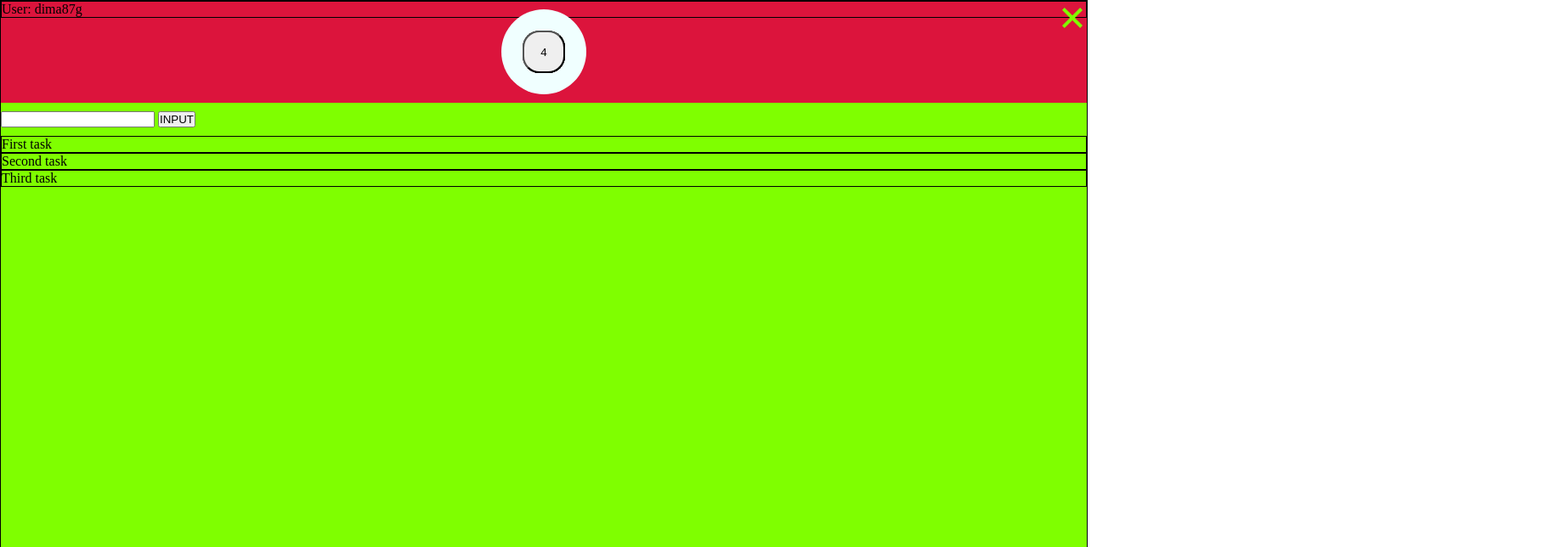
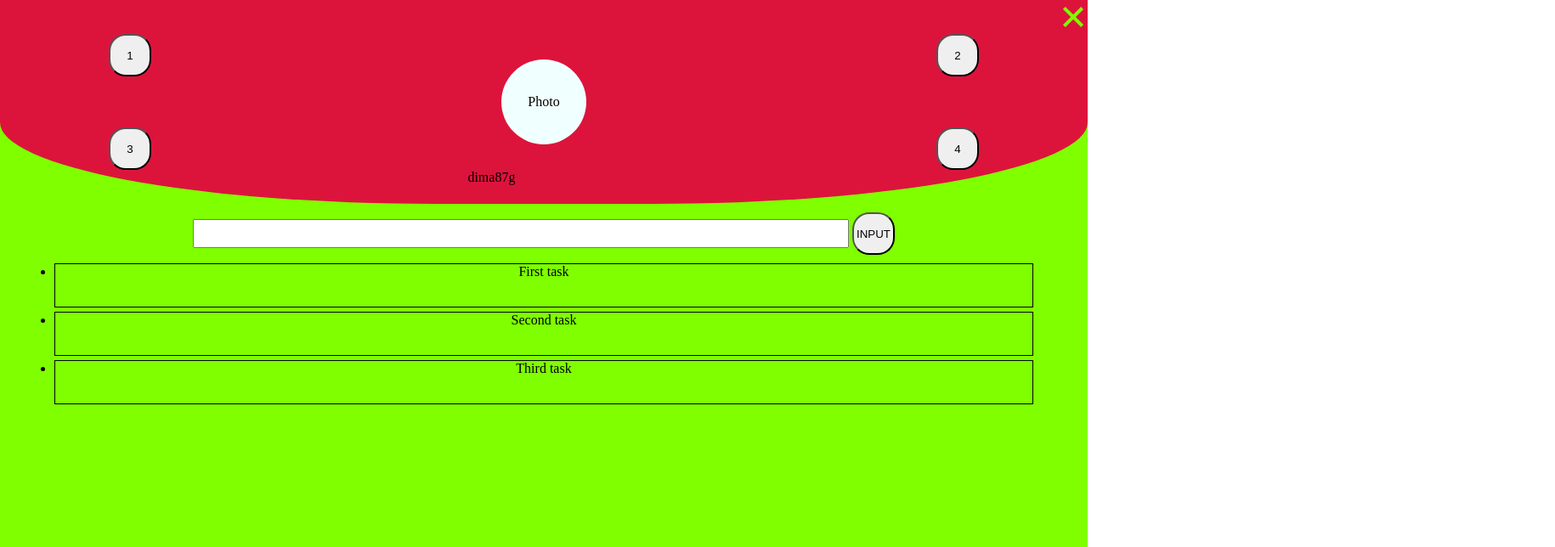
Before and after one commit to dima87g/todo_via_vue, a website: page index.html in a window 1280 px wide. Both pictures are taken after a click on the element 1259 px from the left and 21 px from the top of the page. Shown: the top 644 px of the page at 85% size, 1830 px wide, since content can reach past the window. Drawn offline with nearby package versions, Linux system fonts and the light colour scheme.

Commit message:
Made base UI template

```diff
--- a/index.html
+++ b/index.html
@@ -9,19 +9,21 @@
 <body>
 
 <div id="app">
-    <div id="header" class="header" v-bind:title="title">
-        <div id="burger_button" class="burger_button" v-bind:class="{burger_button_clicked: menu}" v-on:click="showMenu">
+    <div id="header" class="header" v-bind:class="headerClasses" v-bind:title="title">
+        <div id="burger_button" class="burger_button" v-bind:class="{burger_button_clicked: headerOpen}" v-on:click="openHeader">
             <div class="burger_button_stick"></div>
             <div class="burger_button_stick"></div>
             <div class="burger_button_stick"></div>
         </div>
-        <p id="user_name" class="user_name" v-bind:user_name="user_name">User: {{ user_name }}</p>
-        <div id="header_circle" class="header_circle"></div>
-        <button class="header_menu_buttons" type="button">1</button>
-        <button class="header_menu_buttons" type="button">2</button>
-        <button class="header_menu_buttons" type="button">3</button>
-        <button class="header_menu_buttons" type="button">4</button>
-        <div id="list_select_block" class="list_select_block" v-if="list_select">
+        <p id="user_name" class="user_name" v-bind:class="{menu_user_name: headerOpen}" v-bind:user_name="user_name" v-cloak>{{ user_name }}</p>
+        <div id="header_circle" class="header_circle" v-bind:class="{header_circle_showed: headerOpen}">
+            <p id="photo" class="photo">Photo</p>
+        </div>
+        <button class="header_menu_buttons header_menu_button1_showed" v-bind:class="{header_menu_button1_hide: !headerOpen}" v-cloak type="button">1</button>
+        <button class="header_menu_buttons header_menu_button2_showed" v-bind:class="{header_menu_button2_hide: !headerOpen}" v-cloak type="button">2</button>
+        <button class="header_menu_buttons header_menu_button3_showed" v-bind:class="{header_menu_button3_hide: !headerOpen}" v-cloak type="button">3</button>
+        <button class="header_menu_buttons header_menu_button4_showed" v-bind:class="{header_menu_button4_hide: !headerOpen}" v-cloak type="button">4</button>
+        <div id="list_select_block" class="list_select_block" v-if="list_select" v-cloak>
             <form name="list_select_menu_form">
                 <select name="list_select_menu" id="list_select_menu">
                     <option value="1">first</option>
@@ -32,10 +34,13 @@
             </form>
         </div>
     </div>
-    <form>
-        <label for="task_input_field"></label><input type="text" name="task_input_field" id="task_input_field" class="task_input_field" autocomplete="off" maxlength="255">
-        <button type="button" id="task_input_button" class="task_input_button">INPUT</button>
-    </form>
+    <div class="task_input_div">
+        <form>
+            <label for="task_input_field"></label><input type="text" name="task_input_field" id="task_input_field"
+                                                         class="task_input_field" autocomplete="off" maxlength="255">
+            <button type="button" id="task_input_button" class="task_input_button">INPUT</button>
+        </form>
+    </div>
     <div id="task_list" class="task_list">
             <ul>
                 <li class="task" v-for="item in list" v-bind:key="item.id">{{ item.text }}</li>
--- a/script.js
+++ b/script.js
@@ -5,7 +5,7 @@ let app = new Vue({
     data: {
         title: 'Header',
         user_name: 'dima87g',
-        menu: false,
+        headerOpen: false,
         list_select: false,
         list: [
             {id: 0, text: 'First task'},
@@ -14,8 +14,15 @@ let app = new Vue({
         ]
     },
     methods: {
-        showMenu: function() {
-            this.menu = !this.menu;
+        openHeader: function() {
+            this.headerOpen = !this.headerOpen;
         }
+    },
+    computed: {
+        headerClasses: function () {
+            return {
+                header_open: this.headerOpen
+            }
+        },
     }
 })
--- a/style.css
+++ b/style.css
@@ -3,14 +3,18 @@
     padding: 0;
 }
 
+[v-cloak] {
+  display: none;
+}
+
 #app {
     height: 100vh;
-    border: solid 1px;
     background-color: chartreuse;
 }
 
 .header {
     position: relative;
+    width: 100vw;
     height: 15vh;
     background-color: crimson;
     transition: height 0.5s,
@@ -63,11 +67,10 @@
                 translateY(5px);
 }
 
-.user_name {
-    border: solid 1px;
-}
-
 .header_circle {
+    display: flex;
+    justify-content: center;
+    align-items: center;
     position: absolute;
     left: 50%;
     top: 50%;
@@ -77,14 +80,16 @@
     height: 100px;
     background-color: azure;
     border-radius: 50%;
+    opacity: 0;
+    transition: opacity 0.5s;
+}
+
+.header_circle_showed {
+    opacity: 1;
 }
 
 .header_menu_buttons {
     position: absolute;
-    top: 50%;
-    margin-top: -25px;
-    left: 50%;
-    margin-left: -25px;
     width: 50px;
     height: 50px;
     border-radius: 20px 20px;
@@ -92,37 +97,105 @@
     transition: top 0.5s,
                 right 0.5s,
                 bottom 0.5s,
-                left 0.5s;
+                left 0.5s,
+                margin 0.5s,
+                opacity 0.5s;
 }
 
 .header_menu_button1_showed {
+    top: 5vh;
+    left: 10vw;
+}
 
+.header_menu_button1_hide {
+    opacity: 0;
+    top: 50%;
+    margin-top: -25px;
+    left: 50%;
+    margin-left: -25px;
 }
 
 .header_menu_button2_showed {
+    top: 5vh;
+    right: 10vw;
+}
 
+.header_menu_button2_hide {
+    opacity: 0;
+    top: 50%;
+    margin-top: -25px;
+    right: 50%;
+    margin-right: -25px;
 }
 
 .header_menu_button3_showed {
+    left: 10vw;
+    bottom: 5vh;
+}
 
+.header_menu_button3_hide {
+    opacity: 0;
+    left: 50%;
+    margin-left: -25px;
+    bottom: 50%;
+    margin-bottom: -25px;
 }
 
 .header_menu_button4_showed {
+    right: 10vw;
+    bottom: 5vh;
+}
 
+.header_menu_button4_hide {
+    opacity: 0;
+    right: 50%;
+    margin-right: -25px;
+    bottom: 50%;
+    margin-bottom: -25px;
+}
+
+.user_name {
+    transition: text-align 0.5s,
+                margin 0.5s,
+                transform 0.5s;
+}
+
+.menu_user_name {
+    /*text-align: center;*/
+    /*margin-top: 20vh;*/
+    transform: translateX(43vw)
+                translateY(25vh);
+}
+
+.task_input_div {
+    position: relative;
+    width: 90vw;
+    height: 50px;
+    margin: 10px auto;
+    text-align: center;
 }
 
 .task_input_field {
-    margin-top: 5px;
+    width: 60vw;
+    height: 30px;
+    outline: none;
 }
 
 .task_input_button {
-    margin-top: 10px;
+    width: 50px;
+    height: 50px;
+    border-radius: 20px 20px;
+    outline: none;
 }
 
 .task_list {
-    margin-top: 10px;
+    width: 90vw;
+    margin: 0 auto;
 }
 
 .task {
+    min-height: 50px;
+    margin-bottom: 5px;
     border: solid 1px;
+    text-align: center;
 }
```
